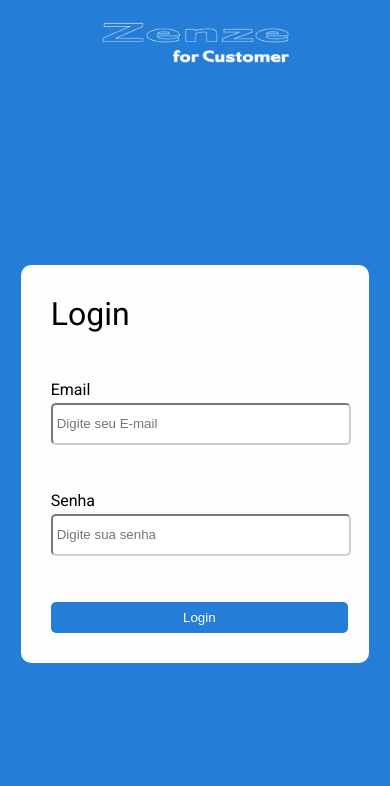
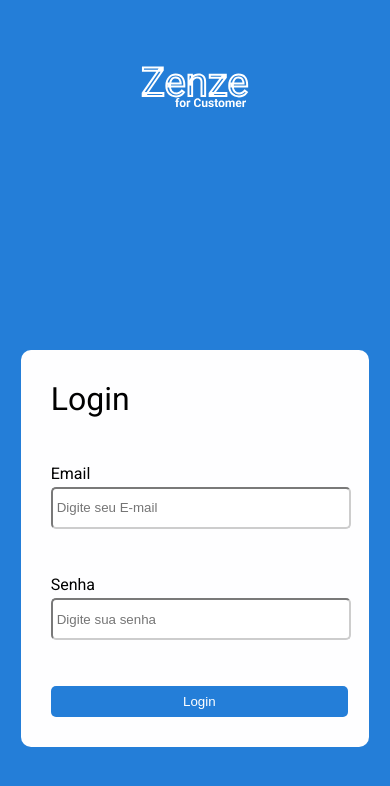
Before and after one commit to Gaangb/customer-expenses-react, a React (Create React App) app: page / in a window 390 px wide. Shown: the top 786 px of the page. Built offline with nearby package versions, Linux system fonts and the light colour scheme.

Commit message:
feat: Melhorando navbar

```diff
--- a/src/components/navBar/index.jsx
+++ b/src/components/navBar/index.jsx
@@ -1,22 +1,58 @@
-import logoZenze from "../../assets/logoZenze.png";
+import { useNavigate, useParams } from "react-router-dom";
+import { useCustomer } from "../../hooks/CustomerHooks";
+import logoZenze from "../../assets/logoZenze.svg";
 import "./style.css";
-import { useCustomer } from "../../hooks/CustomerHooks";
 
 export default function NavBar() {
-  const { isLogged, setIsLogged } = useCustomer();
+  const { isLogged, setIsLogged, expenses, setExpenses } = useCustomer();
+  const navigate = useNavigate();
+  let { id } = useParams();
+  let userId = id
 
-    function renderNavButtons(){
-        if(!isLogged){
-            return null
-        }
-        return(
-          <div className="navButtons">
-            <button type="button">Registro</button>
-            <button type="button">Resumo</button>
-            <button type="button">Sair</button>
-          </div>
-        )
+  let loggedInUser = null;
+    // Recupera as informações do usuário do Local Storage
+    const loggedInUserJSON = localStorage.getItem("loggedInUser");
+
+    if (loggedInUserJSON) {
+      loggedInUser = JSON.parse(loggedInUserJSON);
+      setIsLogged(true)
+      // Faça o que for necessário com os dados do usuário logado
+      console.log(loggedInUser);
     }
+
+  //console.log("otaID: ", id)
+
+  function handleNavigateToCustomer(userId) {
+    setIsLogged(true);
+    navigate(`/customer/${userId}`);
+  }
+
+  function handleNavigateToSumary(userId) {
+    setIsLogged(true);
+    navigate(`/summary/${userId}`);
+  }
+
+  function handleLogout() {
+    localStorage.removeItem('loggedInUser');
+    navigate('/');
+    setExpenses([]);
+    setIsLogged(false);
+  }
+
+  function renderNavButtons() {
+    if (!isLogged) {
+      return null;
+    }
+    return (
+      <div className="navButtons">
+        <button type="button" onClick={() => handleNavigateToCustomer(loggedInUser.id)}>Registro</button>
+        <button type="button" onClick={() => handleNavigateToSumary(loggedInUser.id)}>Resumo</button>
+        <button type="button" onClick={handleLogout}>
+          Sair
+        </button>
+      </div>
+    );
+  }
 
   return (
     <div className="buttonLogo">
--- a/src/components/navBar/style.css
+++ b/src/components/navBar/style.css
@@ -24,26 +24,37 @@
 .navButtons > button:first-child:hover,
 .navButtons > button:nth-child(2):hover,
 .navButtons > button:nth-child(3):hover{
-
     font-weight: bold;
 }
 
 .navButtons > button:nth-child(3){
-    width: 60px;
-    background-color: #CC0000;
+    width: 83px;
+    border: 1px solid #fff;
+    background: #247ED8;
+    color: #fff;
 }
 
-.buttonLogo > img{
-    width: 10vw;
+.navButtons > button:nth-child(3):hover{
+    background: #ffff;
+    color: #247ED8;
 }
+
+
+
+
 
 @media (max-width: 490px) {
     .buttonLogo{
-        justify-content: center;
+        justify-content: space-around;
         width: 100vw;
         margin-left: 0vw;
+        flex-direction: column;
+        height: 20vh;
     }
-    .buttonLogo > img{
-        width: 50vw;
+
+    .navButtons{
+        width: 100%;
+        display: flex;
+        justify-content: space-evenly;
     }
 }
```
Also changed, not shown: src/assets/logoZenze.png (deleted), src/assets/logoZenze.svg (added).
